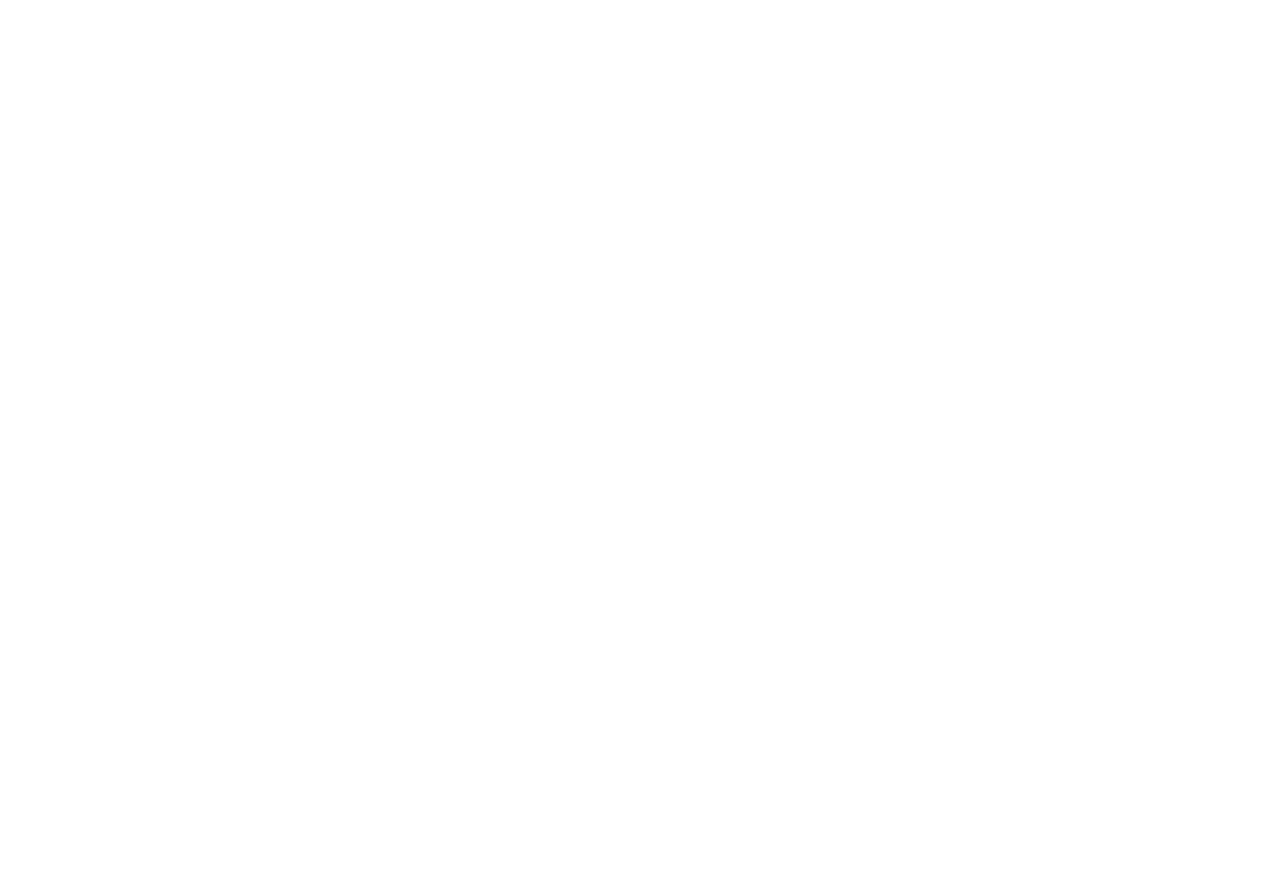
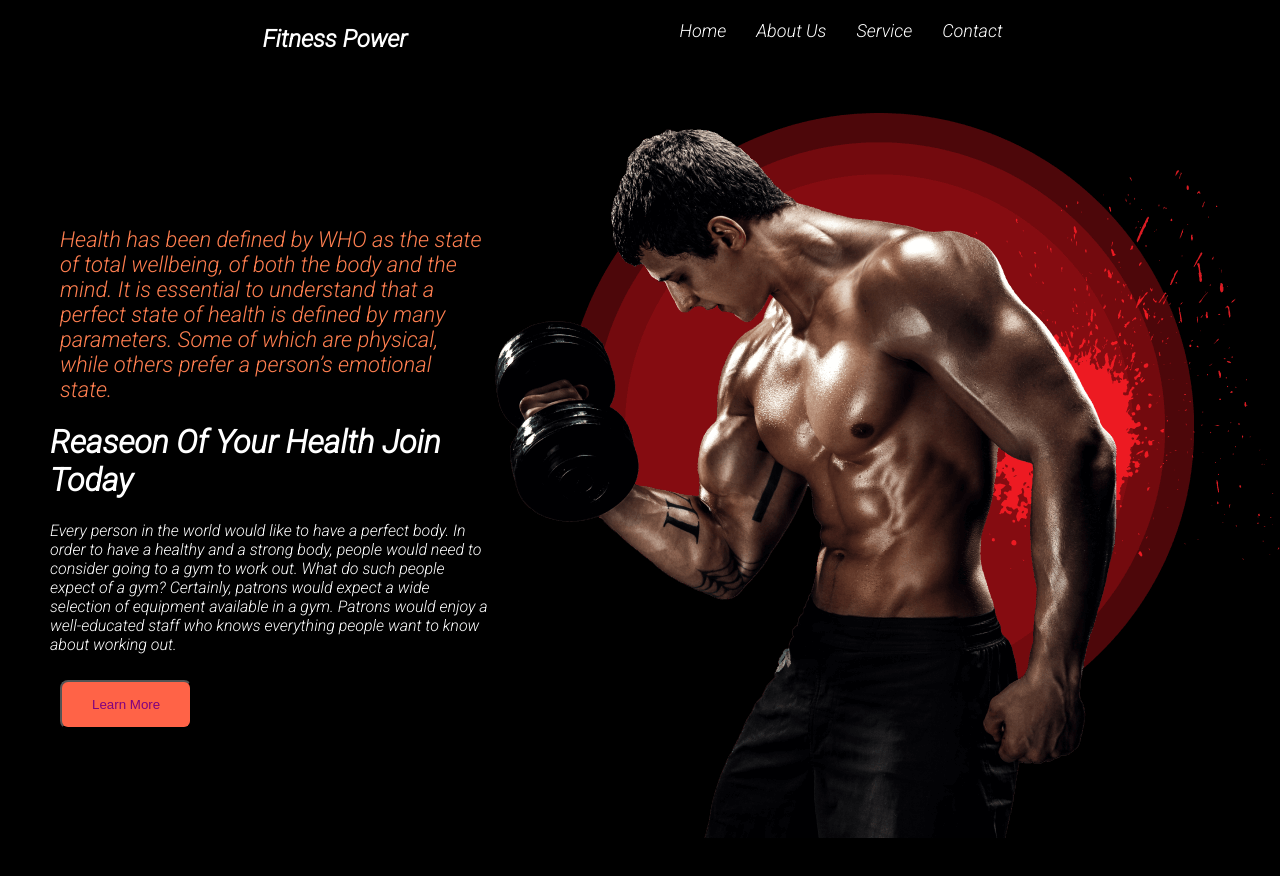
Before and after one commit to Fizwan90/fitness-power, a plain HTML site: page fitness-power/index.html in a window 1280 px wide. Before the commit the page ends 800 px from the top, so only its background shows below. Drawn offline with Linux system fonts and the light colour scheme.

Commit message:
banner added

```diff
--- a/fitness-power/index.html
+++ b/fitness-power/index.html
@@ -12,6 +12,41 @@
 
 </head>
 <body>
+    <nav>
+        <div class="menu-container">
+            <div class="company-logo">
+             <h1 id="moto">Fitness Power</h1>
+            </div>
+            <div class="menu-items">
+                <li>Home</li>
+                <li>About Us</li>
+                <li>Service</li>
+                <li>Contact</li>
+            </div>
+        </div>
+    </nav>
+     <div class="banner-container">
+       <div class="banner-left">
+     <div class="banner-description">
+         <p class="text">
+            Health has been defined by WHO as the state of total wellbeing, of both the body and the mind. It is essential to understand that a perfect state of health is defined by many parameters. Some of which are physical, while others prefer a person’s emotional state.
+        </p>
 
+        <h1 class="title-1">Reaseon Of Your Health Join Today</h1>
+        <p>
+            Every person in the world would like to have a perfect body. In order to have a healthy and a strong body, people would need to consider going to a gym to work out. What do such people expect of a gym? Certainly, patrons would expect a wide selection of equipment available in a gym. Patrons would enjoy a well-educated staff who knows everything people want to know about working out.
+        </p>
+        <button class="banner-btn">Learn More</button>
+     </div>
+       </div>
+       <div class="banner-right">
+        <div class="banner-img">
+           <img src="./images/home-bg.png" alt="">
+        </div>
+       </div>
+     </div>
+   <div class="take-look">
+
+   </div>
 </body>
 </html>
--- a/fitness-power/style.css
+++ b/fitness-power/style.css
@@ -1,4 +1,62 @@
 body{
     font-family: 'Roboto', sans-serif;
+    margin: 0;
+}
+.menu-container{
+    display: flex;
+    justify-content: space-evenly;
+    background-color: black;
+    padding: 5px;
+    color: white;
+}
+.menu-items{
+    display: flex;
+}
+#moto{
+    text-align: end;
+}
+.menu-items li{
+    list-style: none;
+    margin: 5px;
+    padding: 10px;
+    font-size: 18px;
+}
+
+.menu-items li:hover{
+    color: blue;
+    cursor: pointer;
+}
+
+.banner-container{
+    color: white;
+    display: flex;
+    width: 100%;
+    align-items: center;
+    height: 100vh;
+    background-color: black;
+}
+
+.banner-description{
+    margin-left: 50px;
+}
+.text{
+    color: coral;
+    font-size: 22px;
+    margin: 10px;
+}
 
 }
+
+.title-1{
+    font-size: 60px;
+    font-weight: bold;
+    margin: 10px;
+}
+
+.banner-btn{
+    padding: 15px 30px;
+    background-color: tomato;
+    margin: 10px;
+    color: purple;
+    border-radius: 8px;
+}
```
